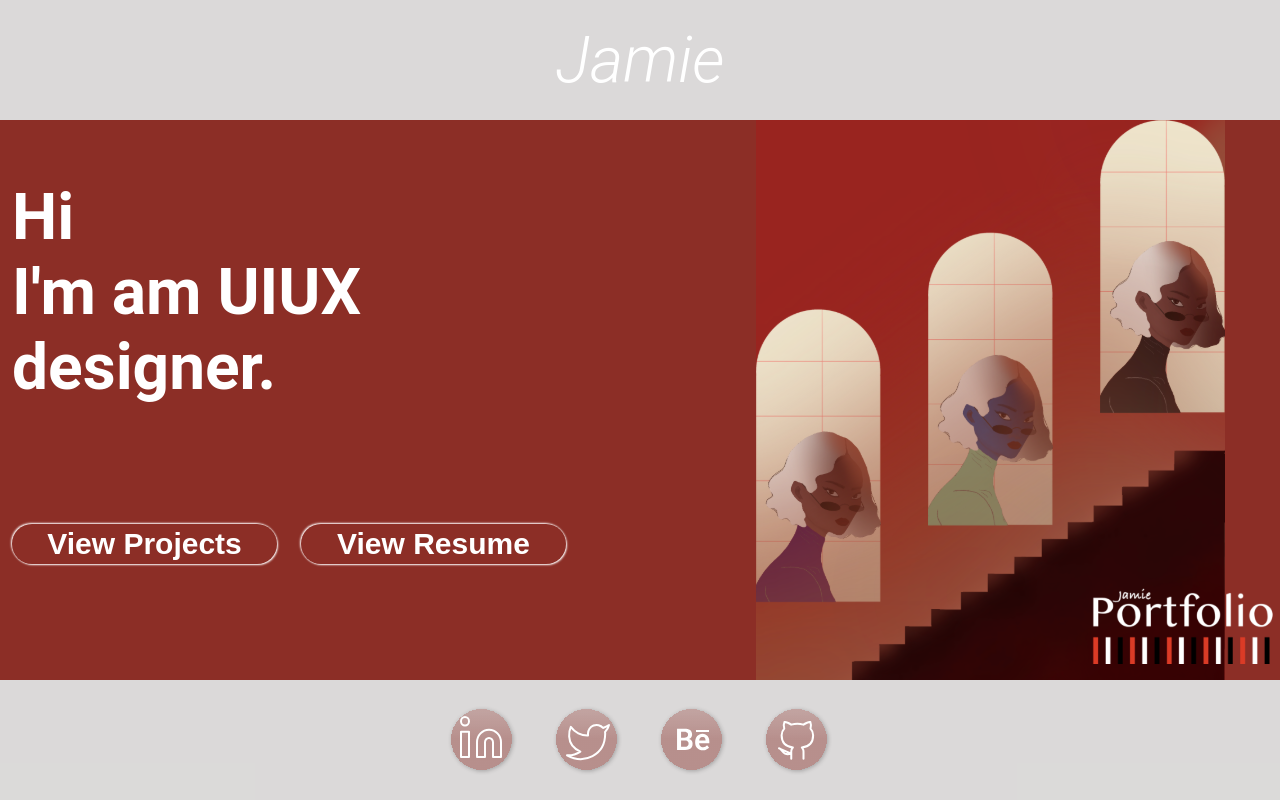
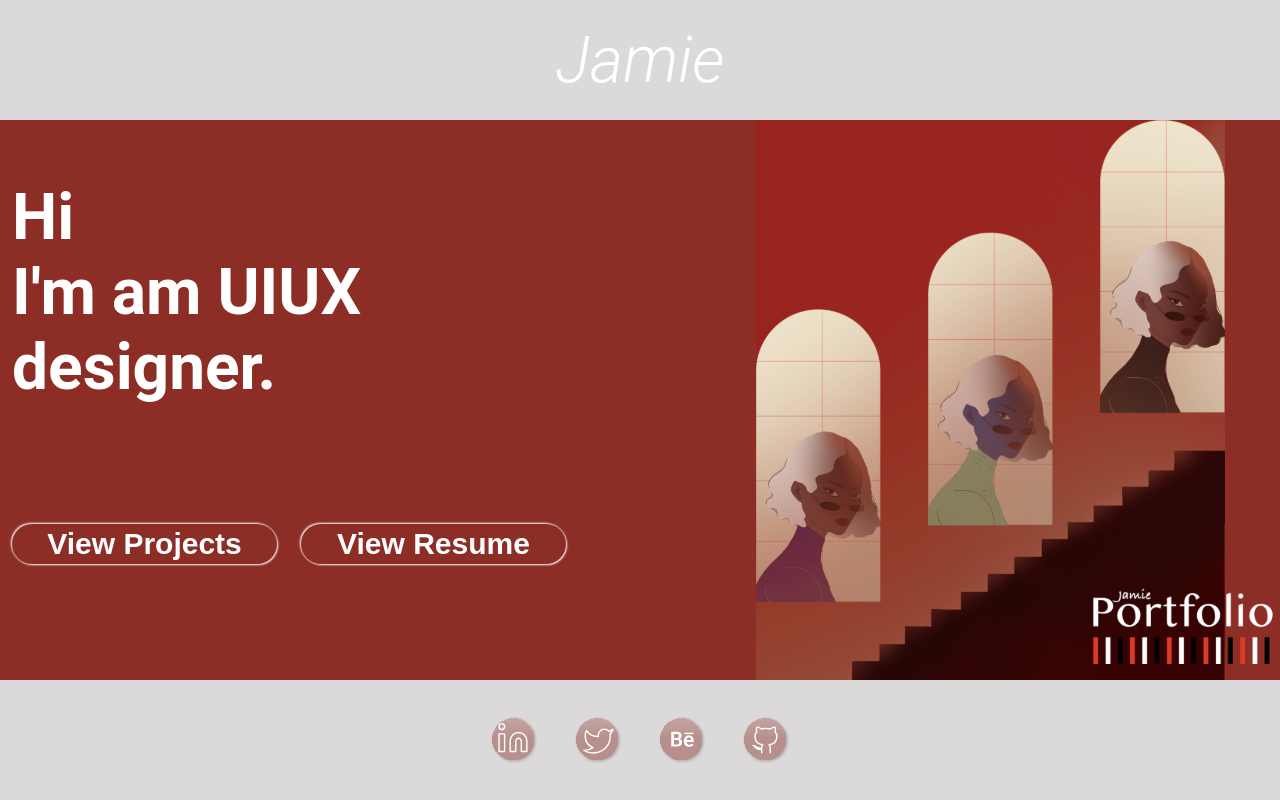
Before and after one commit to littleJamieZ/alittlejamie.art, a React (Create React App) app in the folder my-portfolio/: page / in a window 1280 px wide. Built offline with nearby package versions, Linux system fonts and the light colour scheme.

Commit message:
changes the size of social media icons

```diff
--- a/my-portfolio/src/App.scss
+++ b/my-portfolio/src/App.scss
@@ -88,6 +88,8 @@ $jamie-gray: rgba(75, 68, 67, 0.2);
 		&_logo {
 			margin-left: 18px;
 			margin-right: 18px;
+			height: 48px;
+			width: 48px;
 		}
 	}
 }
```
